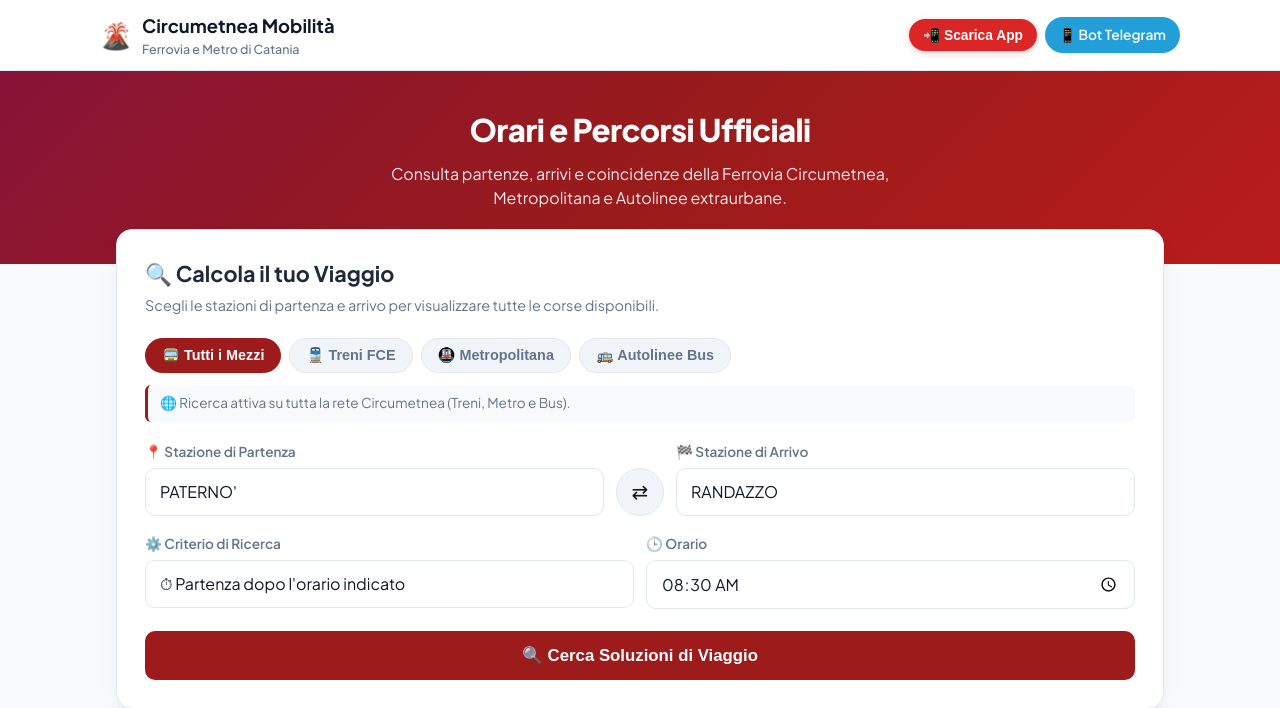
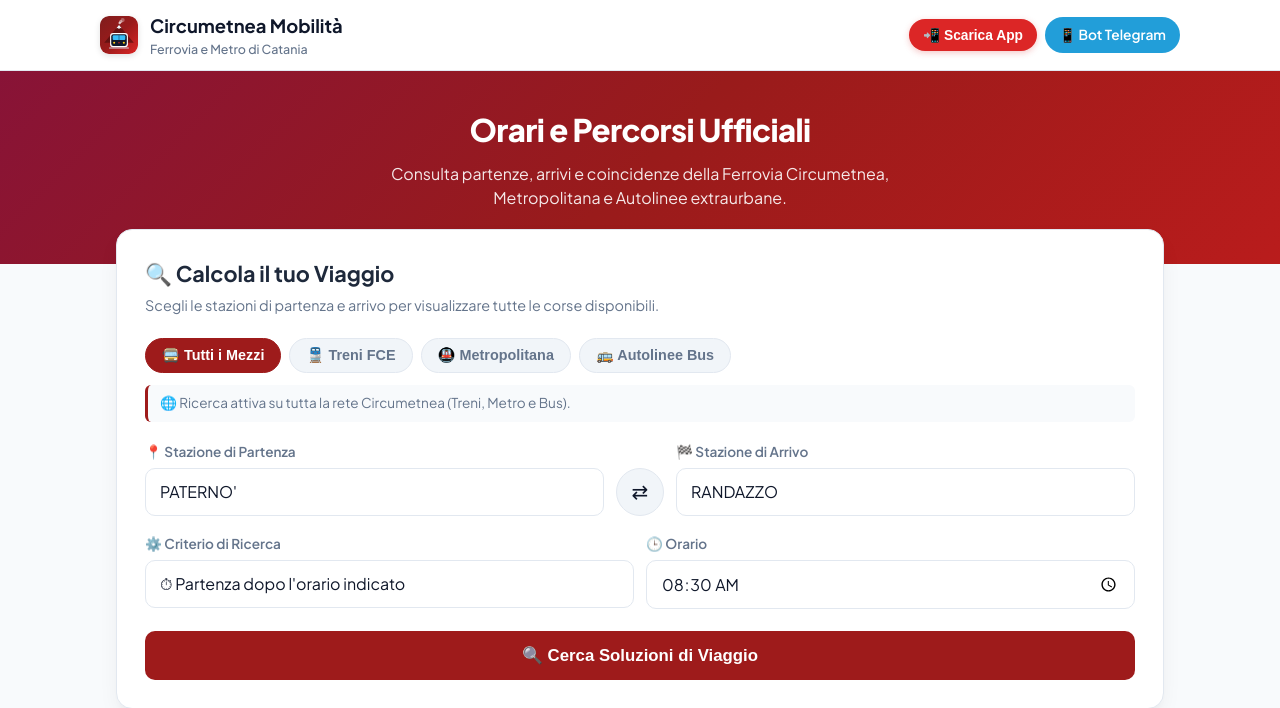
Before and after one commit to LeoCanta42/FCE_bot, a FastAPI app: page / in a window 1280 px wide. Shown: the top 708 px of the page. Run offline with FastAPI, Linux system fonts and the light colour scheme; data comes from the database, SQL or seed files in the repository; data that the repository does not hold is empty.

Commit message:
style: Use vector icon.svg across web UI, PWA manifest, and render high-res favicon/icons

```diff
--- a/src/fce_bot/api/router.py
+++ b/src/fce_bot/api/router.py
@@ -206,7 +206,7 @@
 @router.get("/manifest.webmanifest", include_in_schema=False)
 @router.get("/manifest.json", include_in_schema=False)
 async def web_manifest():
-    """Serve PWA Web App Manifest."""
+    """Serve PWA Web App Manifest prioritizing crisp vector SVG graphics."""
     manifest_data = {
         "name": "Ferrovia Circumetnea & Metro",
         "short_name": "FCE Orari",
@@ -219,27 +219,21 @@
         "orientation": "portrait-primary",
         "icons": [
             {
-                "src": "/static/icons/icon-192.png",
-                "sizes": "192x192",
-                "type": "image/png",
-                "purpose": "any"
+                "src": "/static/icons/icon.svg",
+                "sizes": "any",
+                "type": "image/svg+xml",
+                "purpose": "any maskable"
             },
             {
                 "src": "/static/icons/icon-512.png",
                 "sizes": "512x512",
                 "type": "image/png",
-                "purpose": "any"
+                "purpose": "any maskable"
             },
             {
-                "src": "/static/icons/maskable-512.png",
-                "sizes": "512x512",
+                "src": "/static/icons/icon-192.png",
+                "sizes": "192x192",
                 "type": "image/png",
-                "purpose": "maskable"
-            },
-            {
-                "src": "/static/icons/icon.svg",
-                "sizes": "any",
-                "type": "image/svg+xml",
                 "purpose": "any"
             }
         ]
@@ -268,11 +262,16 @@
 
 @router.get("/static/icons/{filename}", include_in_schema=False)
 async def serve_icon(filename: str):
-    """Serve PWA application icons."""
+    """Serve PWA application vector and raster icons."""
     file_path = ICONS_DIR / filename
     if not file_path.exists():
         raise HTTPException(status_code=404, detail="Icon not found")
-    media_type = "image/svg+xml" if filename.endswith(".svg") else "image/png"
+    if filename.endswith(".svg"):
+        media_type = "image/svg+xml"
+    elif filename.endswith(".ico"):
+        media_type = "image/x-icon"
+    else:
+        media_type = "image/png"
     return Response(
         content=file_path.read_bytes(),
         media_type=media_type,
@@ -282,12 +281,19 @@
 
 @router.get("/favicon.ico", include_in_schema=False)
 async def favicon():
-    """Serve crisp favicon for browsers and bookmarks."""
-    icon_path = ICONS_DIR / "icon-192.png"
-    if icon_path.exists():
+    """Serve crisp favicon matching icon.svg graphics."""
+    ico_path = ICONS_DIR / "favicon.ico"
+    if ico_path.exists():
         return Response(
-            content=icon_path.read_bytes(),
-            media_type="image/png",
+            content=ico_path.read_bytes(),
+            media_type="image/x-icon",
+            headers={"Cache-Control": "public, max-age=604800"}
+        )
+    svg_path = ICONS_DIR / "icon.svg"
+    if svg_path.exists():
+        return Response(
+            content=svg_path.read_bytes(),
+            media_type="image/svg+xml",
             headers={"Cache-Control": "public, max-age=604800"}
         )
     return Response(status_code=204)
--- a/src/fce_bot/api/templates/index.html
+++ b/src/fce_bot/api/templates/index.html
@@ -13,9 +13,12 @@
     <meta name="apple-mobile-web-app-status-bar-style" content="black-translucent">
     <meta name="apple-mobile-web-app-title" content="FCE Orari">
     <meta name="application-name" content="FCE Orari">
+
+    <!-- Vector SVG Icon is preferred for sharp graphics on any device & resolution -->
+    <link rel="icon" type="image/svg+xml" href="/static/icons/icon.svg">
+    <link rel="alternate icon" type="image/x-icon" href="/favicon.ico">
+    <link rel="apple-touch-icon" href="/static/icons/icon.svg">
     <link rel="apple-touch-icon" sizes="192x192" href="/static/icons/icon-192.png">
-    <link rel="icon" type="image/png" sizes="192x192" href="/static/icons/icon-192.png">
-    <link rel="icon" type="image/svg+xml" href="/static/icons/icon.svg">
 
     <link href="https://fonts.googleapis.com/css2?family=Plus+Jakarta+Sans:wght@400;500;600;700;800&display=swap" rel="stylesheet">
     <style>
@@ -65,15 +68,27 @@
         .brand {
             display: flex;
             align-items: center;
-            gap: 10px;
+            gap: 12px;
             text-decoration: none;
             color: var(--text-main);
             font-weight: 700;
             font-size: 1.15rem;
         }
-        .brand-icon {
-            font-size: 1.6rem;
-            line-height: 1;
+        .brand-logo {
+            width: 38px;
+            height: 38px;
+            border-radius: 9px;
+            display: block;
+            flex-shrink: 0;
+            box-shadow: 0 2px 6px rgba(0,0,0,0.12);
+        }
+        .pwa-banner-logo {
+            width: 46px;
+            height: 46px;
+            border-radius: 11px;
+            display: block;
+            flex-shrink: 0;
+            box-shadow: 0 2px 6px rgba(0,0,0,0.15);
         }
         .brand-sub {
             font-size: 0.78rem;
@@ -627,7 +642,7 @@
     <nav class="navbar">
         <div class="nav-container">
             <a href="/" class="brand">
-                <span class="brand-icon">🌋</span>
+                <img src="/static/icons/icon.svg" class="brand-logo" alt="FCE Orari Logo" width="38" height="38">
                 <div>
                     Circumetnea Mobilità
                     <span class="brand-sub">Ferrovia e Metro di Catania</span>
@@ -647,7 +662,7 @@
     <!-- PWA Install Banner -->
     <div id="pwaBanner" class="pwa-banner" style="display:none;">
         <div class="pwa-banner-left">
-            <span class="pwa-banner-icon">📲</span>
+            <img src="/static/icons/icon.svg" class="pwa-banner-logo" alt="FCE App Icon" width="46" height="46">
             <div class="pwa-banner-text">
                 <div class="pwa-banner-title">Scarica l'App FCE Orari</div>
                 <div class="pwa-banner-desc">Installala sullo schermo per consultare gli orari all'istante anche offline!</div>
@@ -663,7 +678,10 @@
     <div id="pwaModal" class="modal-backdrop" onclick="closePwaModal(event)" style="display:none;">
         <div class="modal-card" onclick="event.stopPropagation()">
             <div class="modal-header">
-                <h3 class="modal-title">📲 Installa l'App FCE Orari</h3>
+                <div style="display:flex; align-items:center; gap:10px;">
+                    <img src="/static/icons/icon.svg" width="32" height="32" class="brand-logo" alt="FCE Logo">
+                    <h3 class="modal-title">Installa l'App FCE Orari</h3>
+                </div>
                 <button type="button" class="modal-close" onclick="closePwaModal()">&times;</button>
             </div>
             <div class="modal-body" id="modalInstructions">
```
Also changed, not shown: tests/test_api.py (+4 -2 lines), src/fce_bot/api/static/icons/favicon.ico (added), src/fce_bot/api/static/icons/icon-192.png, src/fce_bot/api/static/icons/icon-512.png, src/fce_bot/api/static/icons/maskable-512.png.
